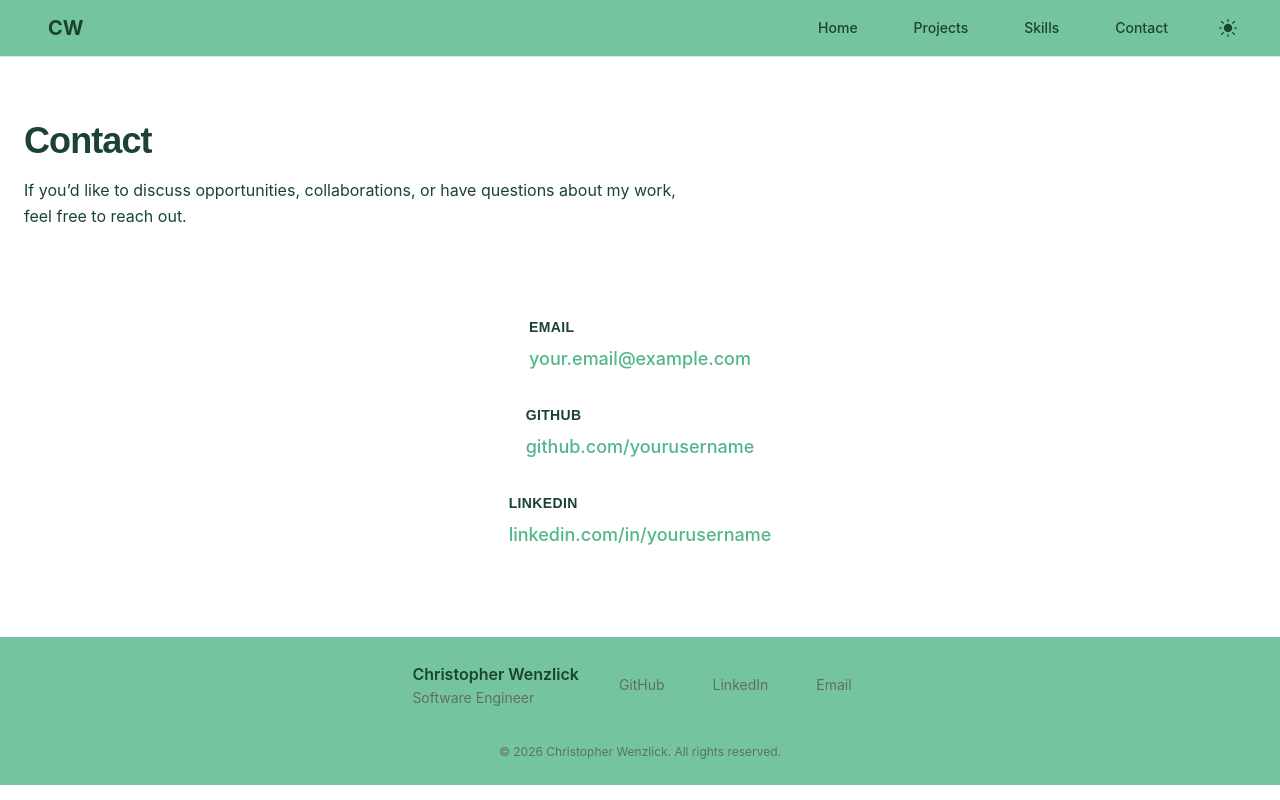
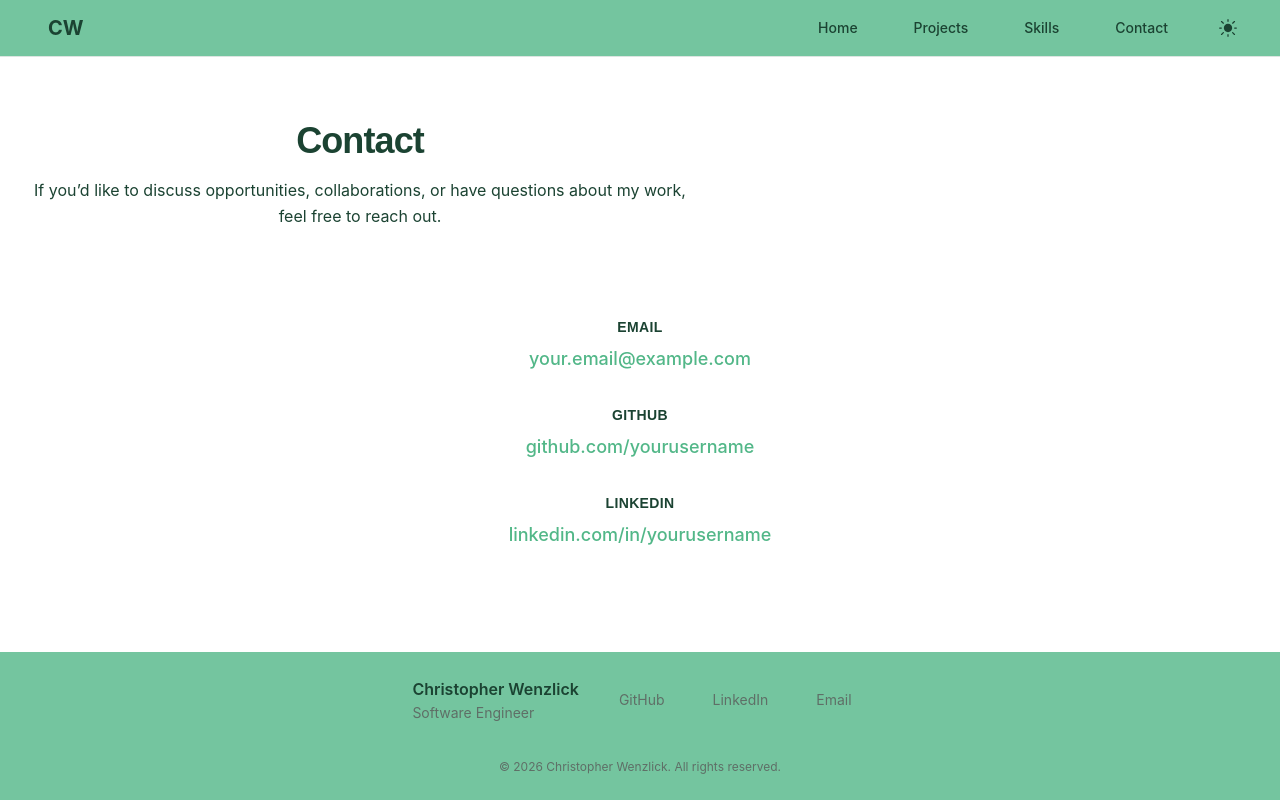
Before and after one commit to ChrisWenzlick/portfolio-website, a Next.js app: page /contact in a window 1280 px wide. Built offline with nearby package versions, Linux system fonts and the light colour scheme.

Commit message:
Fix floating footer on short pages and center contact page text

```diff
--- a/src/app/contact/page.tsx
+++ b/src/app/contact/page.tsx
@@ -1,6 +1,6 @@
 export default function ContactPage() {
     return (
-      <main className="container mx-auto px-6 py-16 space-y-16">
+      <main className="container mx-auto px-6 py-16 space-y-16 text-center">
         <header className="space-y-4 max-w-2xl">
           <h1 className="text-4xl font-bold tracking-tight">
             Contact
--- a/src/app/layout.tsx
+++ b/src/app/layout.tsx
@@ -27,10 +27,12 @@ export default function RootLayout({
   return (
     <html lang="en">
       <body
-        className={`${geistSans.variable} ${geistMono.variable} antialiased`}
+        className={`${geistSans.variable} ${geistMono.variable} antialiased min-h-screen flex flex-col`}
       >
         <Header />
-        {children}
+        <div className="grow">
+          {children}
+        </div>
         <Footer />
       </body>
     </html>
```
